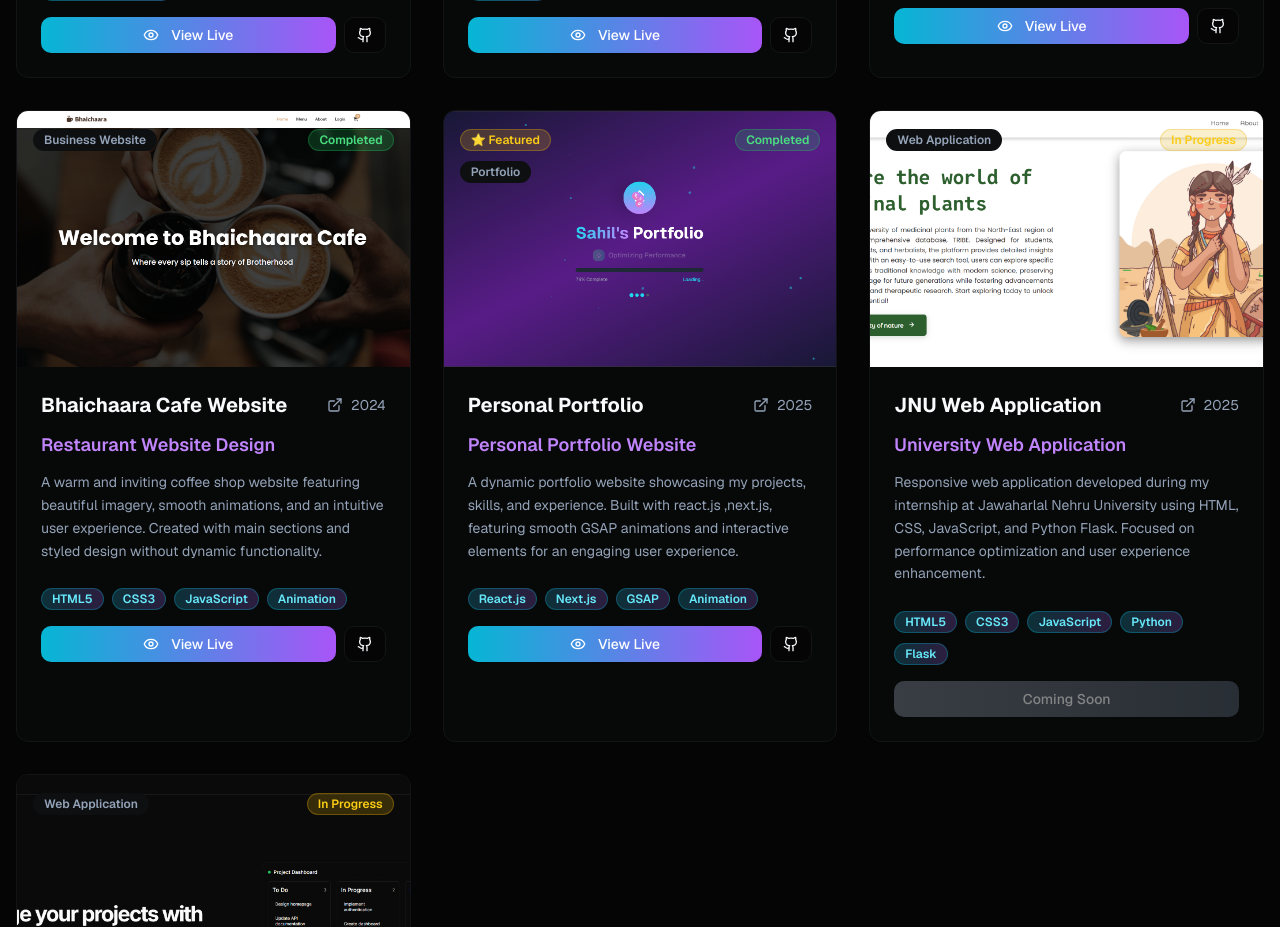
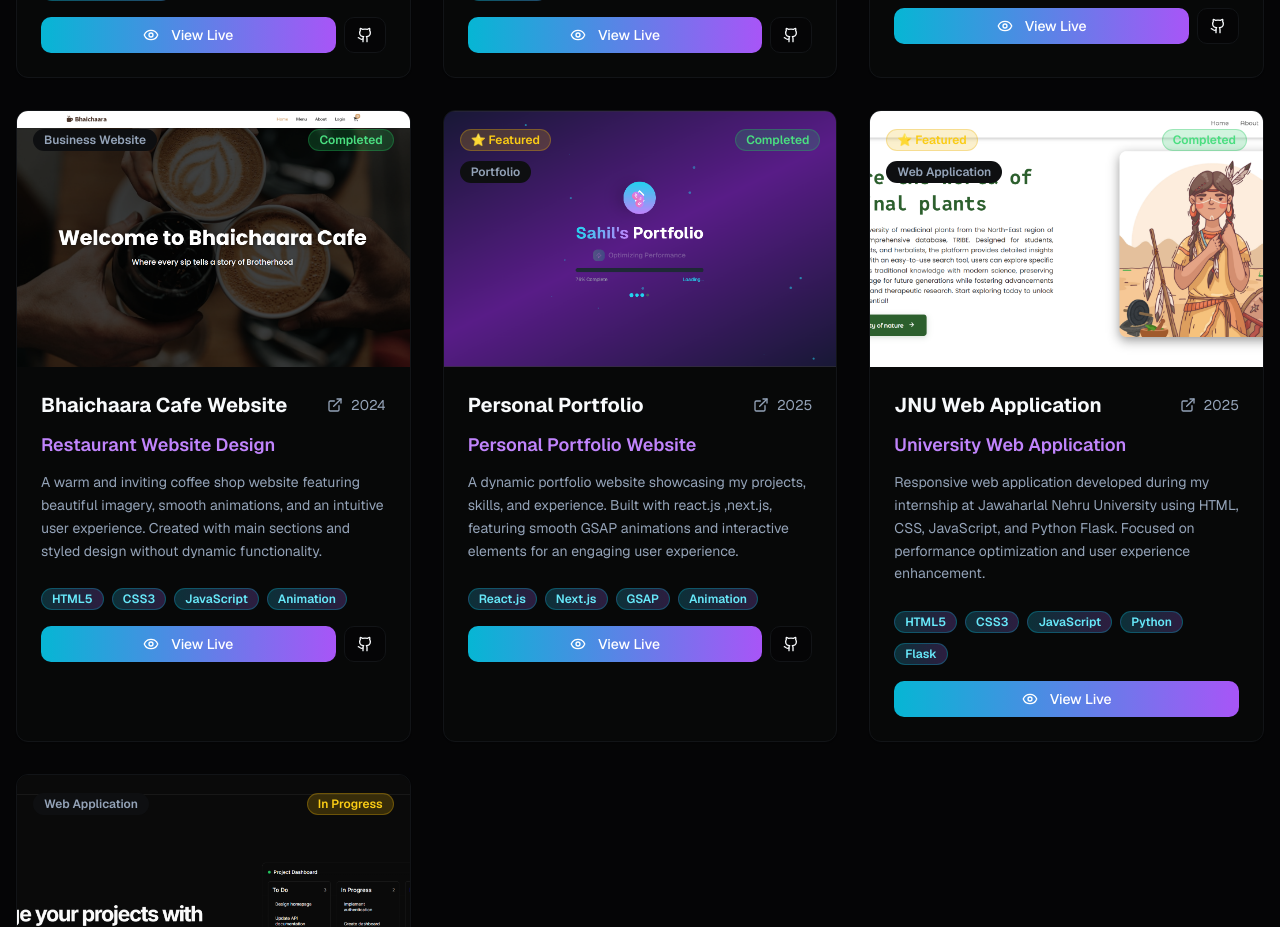
Before and after one commit to Sahil-Pant/React-Portfolio, a Next.js app: page / in a window 1280 px wide. Shown: the part 4440-5367 px from the top of the page. Built offline with nearby package versions, Linux system fonts and the light colour scheme.

Commit message:
Update project status to completed and add live URL

```diff
--- a/components/projects.tsx
+++ b/components/projects.tsx
@@ -93,9 +93,9 @@ const projects = [
     image: "/images/tribe.png",
     category: "Web Application",
     year: "2025",
-    status: "In Progress",
-    featured: false,
-    liveUrl: "",
+    status: "Completed",
+    featured: true,
+    liveUrl: "https://tribe.org.in/",
     githubUrl: "",
   },
 
```
